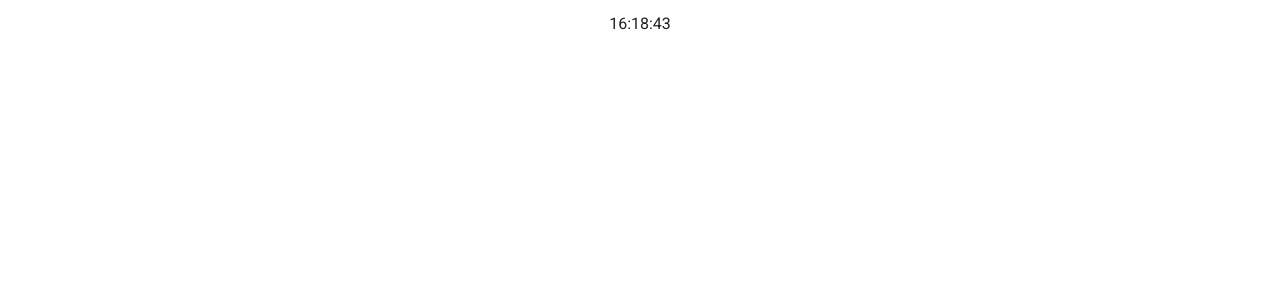
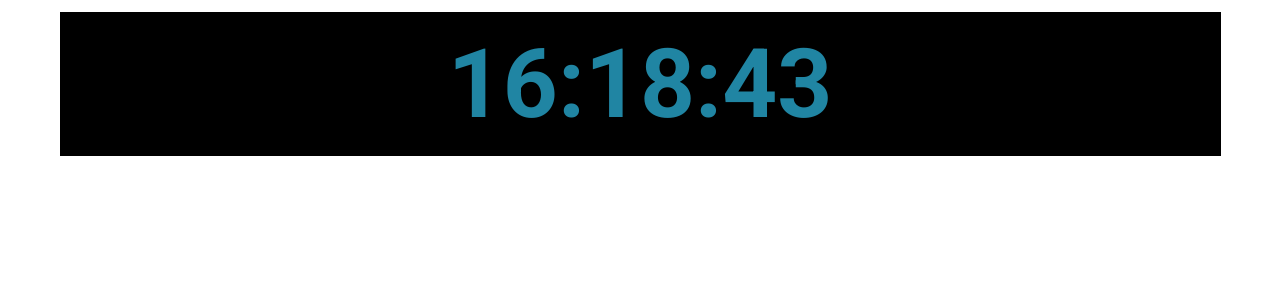
Before and after one commit to rustyeddy/spa, a Vue app in the folder examples/app/: page / in a window 1280 px wide. Shown: the top 300 px of the page. Built offline with nearby package versions, Linux system fonts and the light colour scheme.

Commit message:
Added vue-native-websocket to our application

```diff
--- a/examples/app/package.json
+++ b/examples/app/package.json
@@ -10,6 +10,7 @@
   "dependencies": {
     "core-js": "^3.6.5",
     "vue": "^2.6.11",
+    "vue-native-websocket": "^2.0.14",
     "vue-router": "^3.2.0",
     "vuetify": "^2.2.11",
     "vuex": "^3.4.0"
--- a/examples/app/src/components/Clock.vue
+++ b/examples/app/src/components/Clock.vue
@@ -2,9 +2,7 @@
   <v-container>
     <v-row class="text-center">
       <v-col cols="12">
-
-          {{ datestr }}
-
+          <h1>{{ datestr }}</h1>
       </v-col>
     </v-row>
   </v-container>
@@ -21,9 +19,19 @@
      computed: {
          datestr() {
              var time = new Date();
-             var timestr = time.getHours() + ":" + time.getMinutes() + ":" + time.getSeconds();
+             var timestr = time.getHours() + ":" +
+                           time.getMinutes() + ":" +
+                           time.getSeconds();
              return timestr
          }
      }
  }
 </script>
+
+<style :scoped>
+ h1 {
+     font-size: 96px;
+     color: #2085a3;
+     background: black;
+ }
+</style>
```
Also changed, not shown: examples/app/src/App.vue (line endings or trailing spaces), 1 other file (tests, documents, lock files or other folders).
